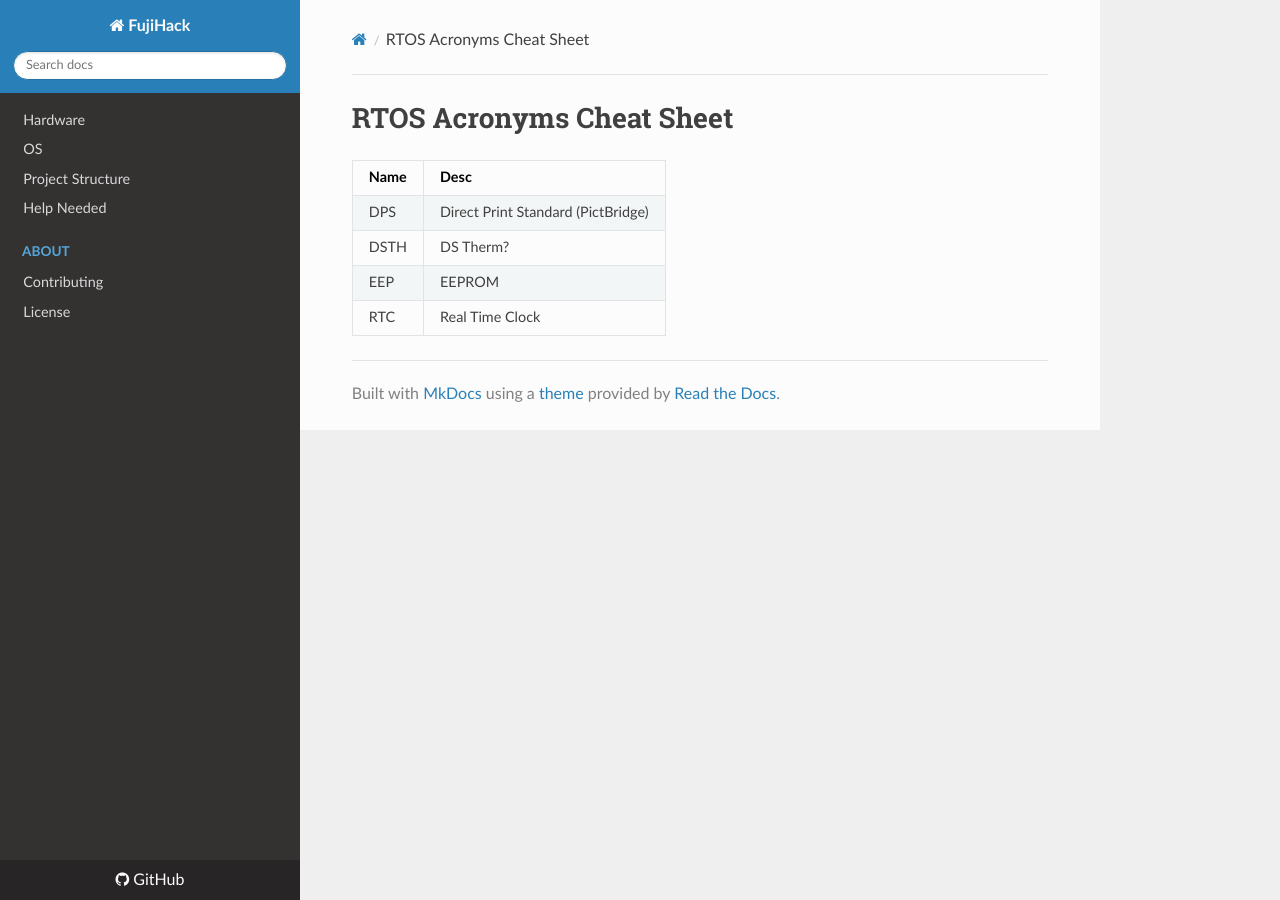
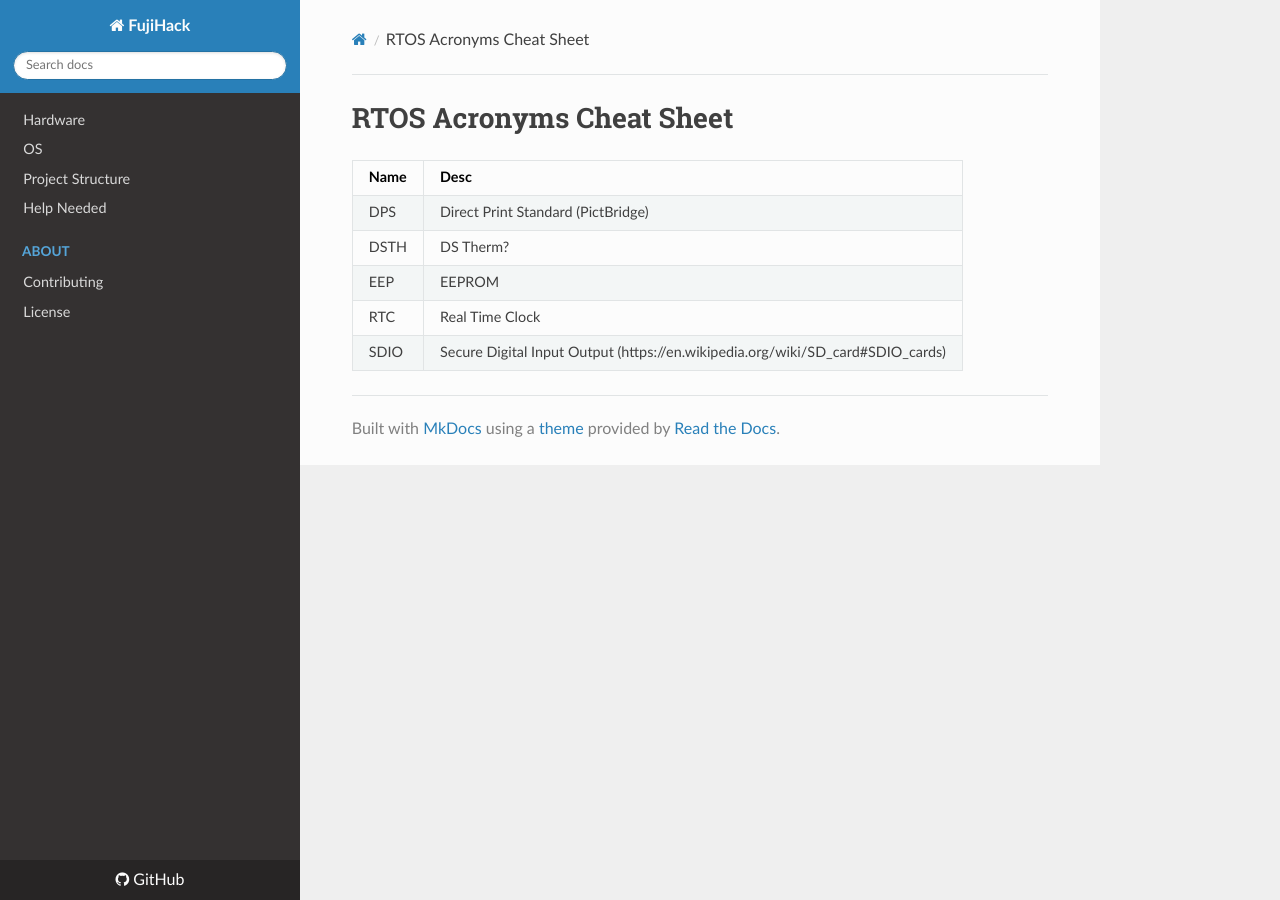
Before and after one commit to fujihack/wiki, an MkDocs documentation site: the page built from docs/words.md, in a window 1280 px wide. Built offline with MkDocs 1.6.1, drawn with Linux system fonts in a browser that asks for light colours; nearby versions of some CDN libraries.

Commit message:
Update words.md

```diff
--- a/docs/words.md
+++ b/docs/words.md
@@ -5,3 +5,4 @@
 | DSTH | DS Therm? |
 | EEP | EEPROM |
 | RTC | Real Time Clock |
+| SDIO | Secure Digital Input Output (https://en.wikipedia.org/wiki/SD_card#SDIO_cards)|
```
